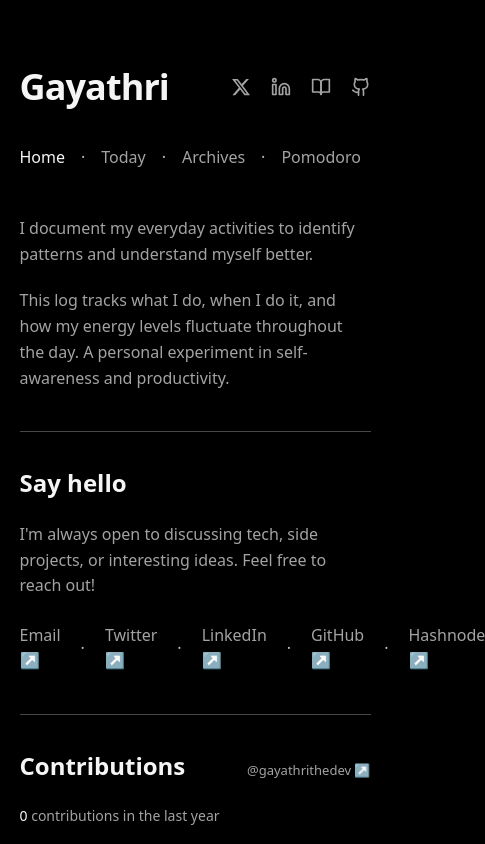
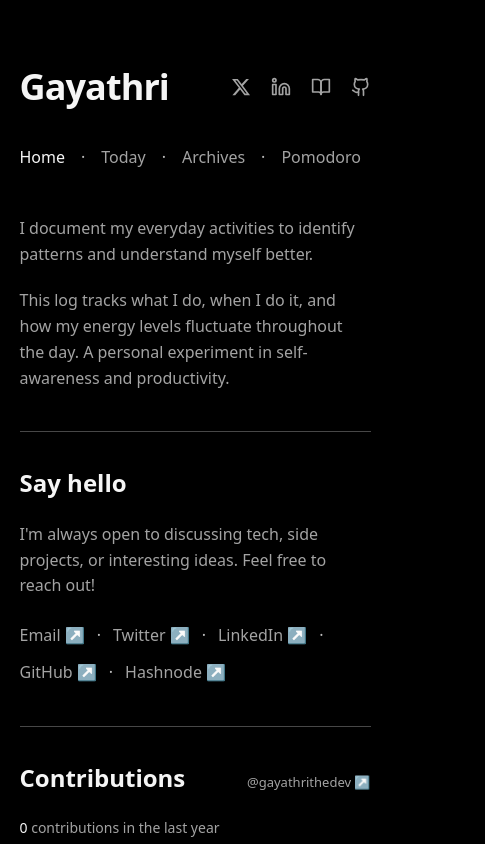
Before and after one commit to gayathrithedev/gayas-log, a React (Vite) app: page / in a window 390 px wide. Shown: the top 844 px of the page, 485 px wide, since content can reach past the window. Built offline with nearby package versions, Linux system fonts and the light colour scheme; no server answers; the HTML template or start-up script is replaced by a standard one.

Commit message:
FIX: mobile view alignment for cta

```diff
--- a/src/components/HomeView.jsx
+++ b/src/components/HomeView.jsx
@@ -19,7 +19,7 @@
                     I'm always open to discussing tech, side projects, or interesting ideas. Feel free to reach out!
                 </p>
 
-                <div className="flex items-center gap-5 text-[16px]">
+                <div className="flex items-center flex-wrap gap-3 sm:gap-5 text-[16px]">
                     <a href="mailto:gayathrithedev@gmail.com" className="text-[var(--text-secondary)] hover:text-[var(--accent)] transition-colors duration-150" aria-label="Email">
                         Email ↗
                     </a>
```
